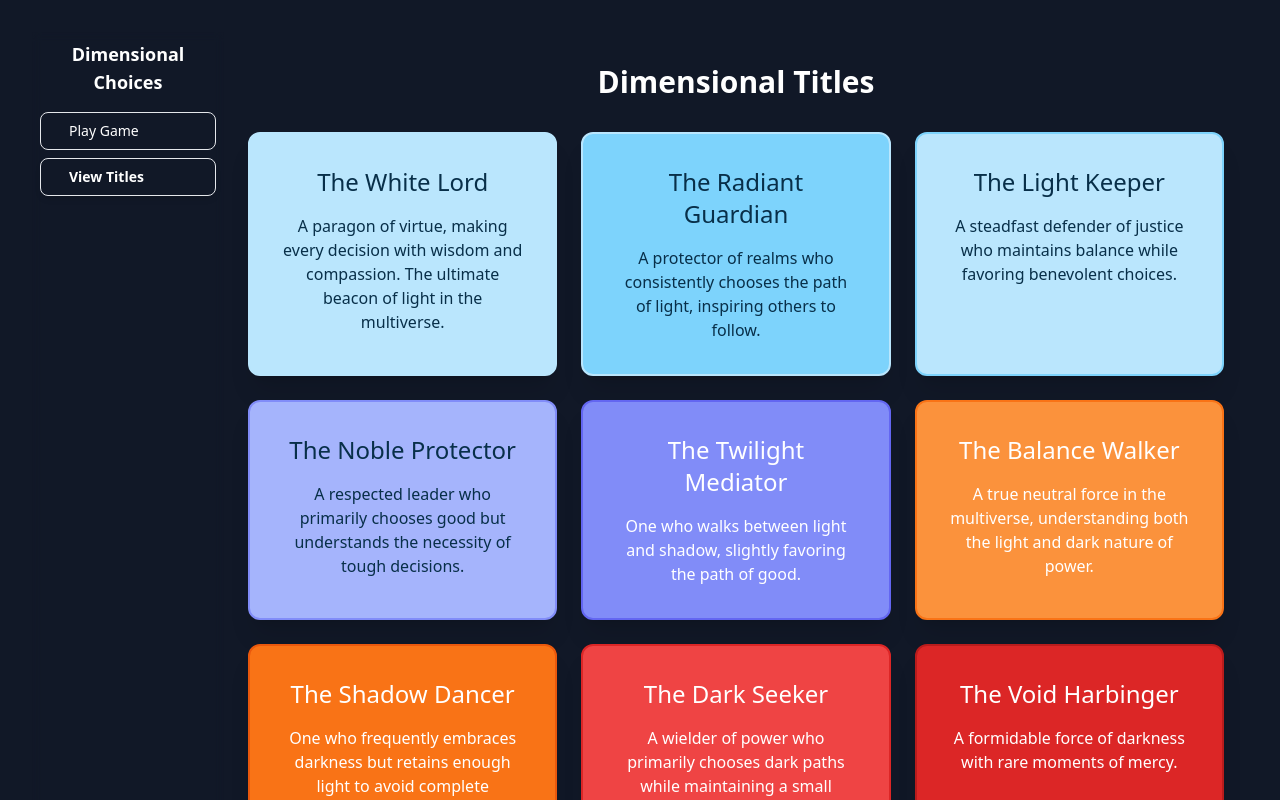
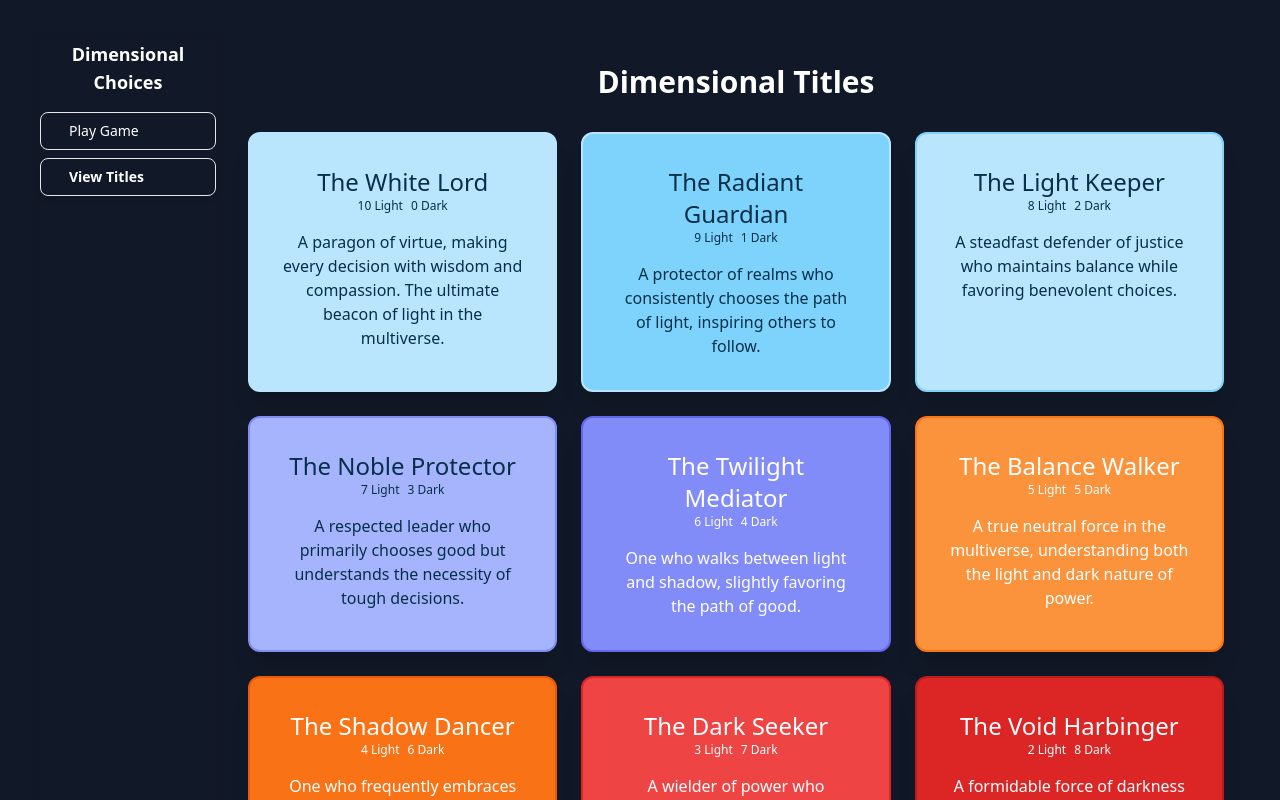
Before and after one commit to AlexanderHMagno/multiuniverse, a React (Vite) app: page / in a window 1280 px wide. Both pictures are taken after a click on the button "View Titles". Shown: the top 800 px of the page. Built offline with nearby package versions, Linux system fonts and the light colour scheme.

Commit message:
Updating cards

```diff
--- a/src/components/TitlesList.tsx
+++ b/src/components/TitlesList.tsx
@@ -90,6 +90,7 @@ const titles: TitleCard[] = [
 ];
 
 export const TitlesList = () => {
+  const numberOfGoodChoices = titles.length - 1;
   return (
     <div className="max-w-6xl mx-auto px-4 py-8">
       <h2 className="text-3xl font-bold text-center mb-8">Dimensional Titles</h2>
@@ -106,8 +107,9 @@ export const TitlesList = () => {
               <h3 className={`card-title text-2xl ${title.textColor}`}>
                 {title.title}
               </h3>
-              <div className={`badge badge-outline ${title.textColor} mb-4`}>
-                {/* {title.goodChoices} Good Choices */}
+              <div className={`badge text-xs badge-outline ${title.textColor} mb-4 flex justify-center flex-row gap-2`}>
+                <span className="badge badge-outline badge-primary">{title.goodChoices} Light</span>
+                <span className="badge badge-outline badge-secondary">{numberOfGoodChoices - title.goodChoices} Dark</span>
               </div>
               <p className={`${title.textColor}`}>
                 {title.description}
```
